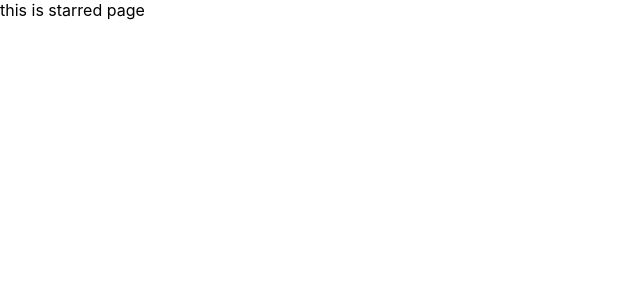
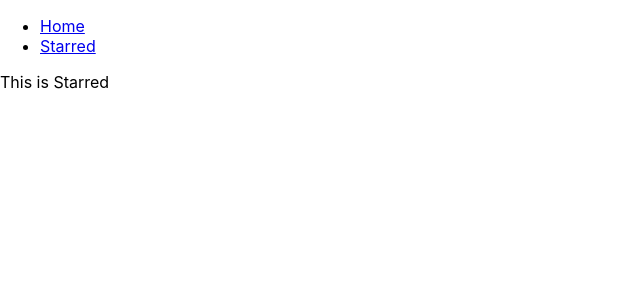
Before and after one commit to RuturajSant/box-office, a React (Create React App) app: page /starred in a window 1280 px wide. Shown: the top 300 px of the page, without its empty margins (0-640 px from the left). Built offline with nearby package versions, Linux system fonts and the light colour scheme.

Commit message:
Added navbar

```diff
--- a/src/App.js
+++ b/src/App.js
@@ -1,20 +1,27 @@
 import React from 'react';
 import { Switch, Route } from 'react-router';
 import './App.css';
+import Navs from './components/Navs';
+import Home from './pages/Home';
+import Starred from './pages/Starred';
+
 
 function App() {
   return (
+    <div>
+      <Navs/>
       <Switch>
         <Route exact path="/">
-        this is home page
+          <Home/>
         </Route>
         <Route exact path="/starred">
-        this is starred page
+          <Starred />
         </Route>
         <Route>
-        404, Try Again
+          <div>404 Not Found,Try Again</div>
         </Route>
       </Switch>
+    </div>
   );
 }
 
--- /dev/null
+++ b/src/components/Navs.js
@@ -0,0 +1,21 @@
+import React from 'react';
+import {Link} from 'react-router-dom';
+
+
+const LINKS = [
+    {to:'/',text:'Home'},
+    {to:'/starred',text:'Starred'}
+]
+const Navs = () => {
+    return (
+        <div>
+           <ul>
+            {
+                LINKS.map(item => <li key={item.to}><Link to={item.to}>{item.text}</Link></li>)
+            }
+           </ul>
+        </div>
+    )
+}
+
+export default Navs
--- /dev/null
+++ b/src/pages/Home.js
@@ -0,0 +1,11 @@
+import React from 'react'
+
+const Home = () => {
+    return (
+        <div>
+            This is home
+        </div>
+    )
+}
+
+export default Home
--- /dev/null
+++ b/src/pages/Starred.js
@@ -0,0 +1,11 @@
+import React from 'react'
+
+const Starred = () => {
+    return (
+        <div>
+           This is Starred
+        </div>
+    )
+}
+
+export default Starred
```
Lines whose indentation alone changed are shown as unchanged.
